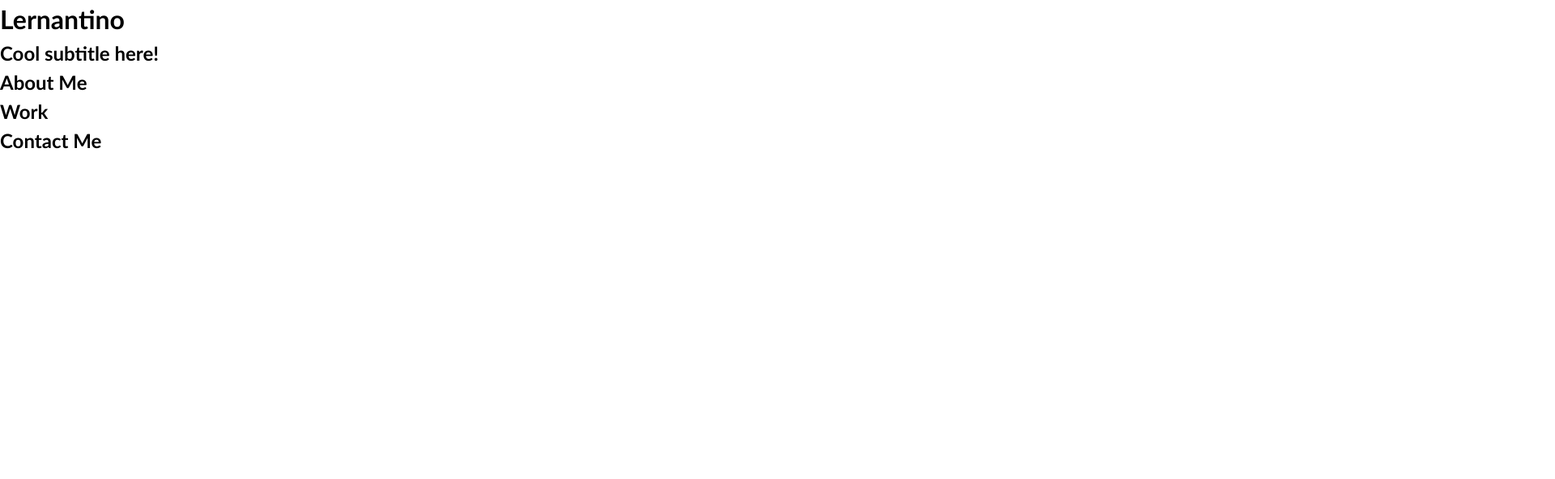
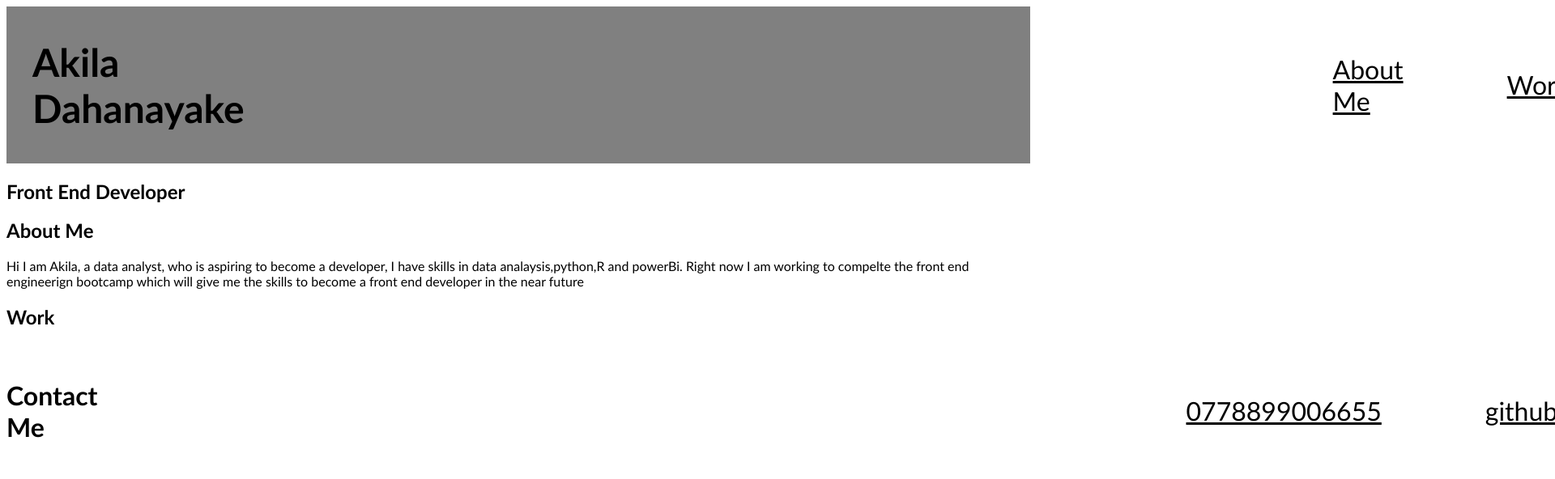
Before and after one commit to Akila504/Responsive-Portfolio, a plain HTML site: page index.html in a window 1280 px wide. Shown: the top 592 px of the page at 81% size, 1920 px wide, since content can reach past the window. Drawn offline with Linux system fonts and the light colour scheme.

Commit message:
made the premlimary start by fixingthe top header section and the footer section

```diff
--- a/assets/CSS/style.css
+++ b/assets/CSS/style.css
@@ -2,22 +2,53 @@
   box-sizing: border-box;
 }
 
+
 body {
-  margin: 0;
-  padding: 0;
   font-family: 'Trebuchet MS', 'Lucida Sans Unicode', 'Lucida Grande', 'Lucida Sans', Arial, sans-serif;
-  line-height: 1.5;
+
 }
 
-h1,
-h2,
-h3,
-h4,
-h5,
-h6 {
-  margin: 0;
+/*changed the nav bar selector from an id to a class to decrease the specificty*/
+/*explain why I used rem and em instead of pixels */
+
+.navBar {
+  display: flex;
+  flex-direction: row;
+  font-size: 2rem;
+  padding-left: 1em;
+  background-color: grey;
+
 }
 
-p {
-  margin: 0;
+
+.navigation {
+  display: flex;
+  flex-direction: row;
+  align-items: center;
+  padding-left: 40em;
+  text-decoration: underline;
 }
+
+.navigation p {
+  padding-left: 2em;
+  padding-right: 2em;
+}
+
+.footer {
+  display: flex;
+  flex-direction: row;
+  font-size: 2rem;
+}
+
+.page-section-contact {
+  display: flex;
+  flex-direction: row;
+  align-items: center;
+  text-decoration: underline;
+  padding-left: 40em;
+}
+
+.page-section-contact p {
+  padding-left: 2em;
+  padding-right: 2em;
+}
--- a/index.html
+++ b/index.html
@@ -6,21 +6,25 @@
   <meta name="viewport" content="width=device-width, initial-scale=1.0">
   <meta http-equiv="X-UA-Compatible" content="ie=edge">
   <title>Lernantino // Web Developer</title>
-  <link rel="stylesheet" href="./assets/css/style.css" />
+  <link rel="stylesheet" href="assets/CSS/style.css" />
 </head>
 
 <body>
-  <!-- main logo / nav -->
-  <header>
-    <h1>Lernantino</h1>
-    <nav>
+  <nav class="navBar">
+    <!-- main logo / nav -->
+    <h1>Akila Dahanayake</h1>
+    <nav class="navigation">
+      <p> About Me </p>
+      <p> Work </p>
+      <p> Contact Me </p>
+      <p> Resume</p>
     </nav>
-  </header>
+  </nav>
 
   <!-- hero banner -->
   <section class="hero-banner">
     <div>
-      <h2>Cool subtitle here!</h2>
+      <h2>Front End Developer</h2>
     </div>
   </section>
 
@@ -28,6 +32,10 @@
     <!-- about me -->
     <section class="page-section" id="about">
       <h2>About Me</h2>
+      <p> Hi I am Akila, a data analyst, who is aspiring to become a developer, I have skills in data analaysis,python,R
+        and powerBi. Right now I am working to compelte the front end engineerign bootcamp which will give me the skills
+        to become a front end developer in the near future
+      </p>
     </section>
 
     <!-- portfolio container -->
@@ -36,9 +44,15 @@
     </section>
 
     <!-- contact -->
-    <section class="page-section contact" id="contact">
-      <h2>Contact Me</h2>
-    </section>
+    <section class="footer" id="contact">
+      <h4>Contact Me</h4>
+      <section class="page-section-contact">
+        <p> 0778899006655</p>
+        <p> github</p>
+        <p> linkdin</p>
+        <p> Twitter</p>
+      </section>
+      </ul>
   </main>
 </body>
 
```
Also changed, not shown: 1 other file.
